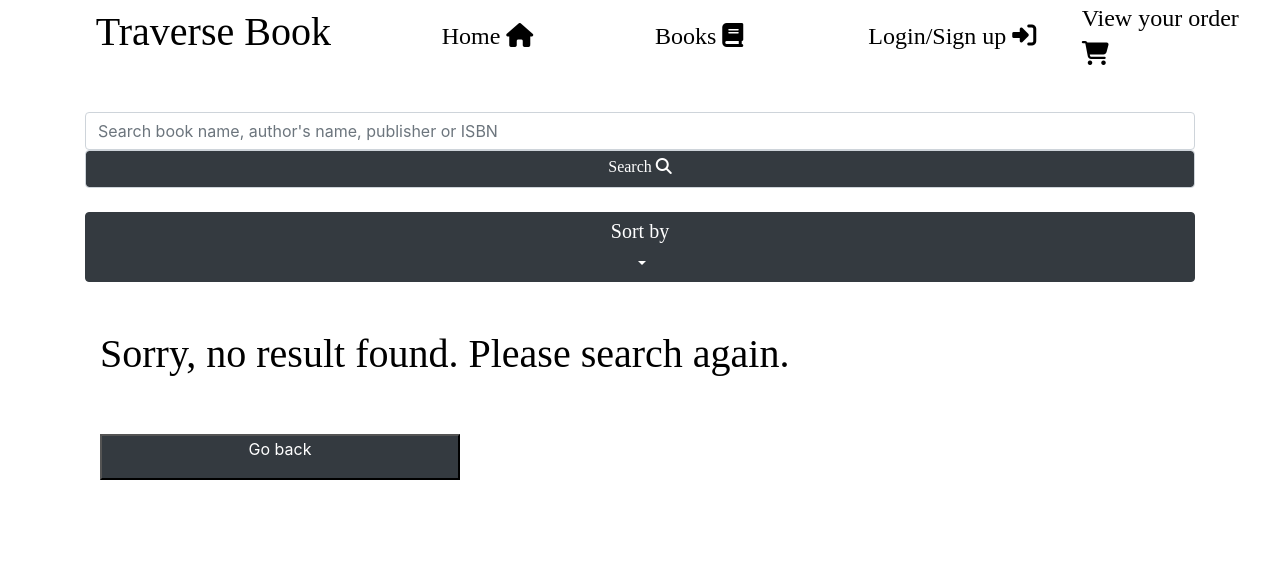
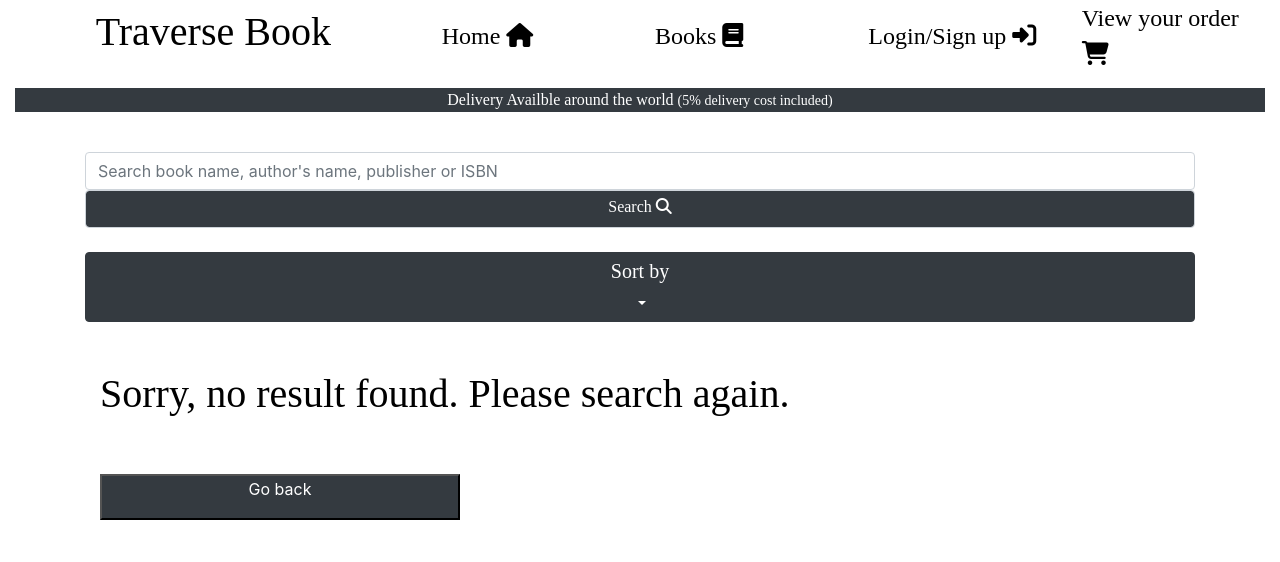
Before and after one commit to HoLaw77/CI-Project-5.2, a Django app: page /product/book in a window 1280 px wide. Shown: the top 562 px of the page. Before the commit the page ends 480 px from the top, so only its background shows below. Run offline with Django 3.2, Linux system fonts and the light colour scheme; data that the repository does not hold is empty; some libraries are stand-ins or nearby versions; some web fonts are replaced.

Commit message:
add delivery statement

```diff
--- a/templates/base.html
+++ b/templates/base.html
@@ -108,6 +108,17 @@
             </div>
 
         </div>
+        <div class="row">
+            <div class="col-lg-12 col-lg-6">
+                <p class="title-text text-white bg-dark text-center">
+                    Delivery Availble around the world
+                    <small>
+                        (5% delivery cost included)
+                    </small>
+                </p>
+            </div>
+
+        </div>
         {% else %}
         <div class="col-12 col-lg-2 my-auto mx-auto">
             <a href="{% url 'account_login' %}">
@@ -123,6 +134,18 @@
                 </p>
             </a>
         </div>
+
+    </div>
+        <div class="row">
+            <div class="col-lg-12 col-lg-6">
+                <p class="title-text text-white bg-dark text-center">
+                    Delivery Availble around the world
+                    <small>
+                        (5% delivery cost included)
+                    </small>
+                </p>
+            </div>
+
         {% endif %}
     </nav>
 
```
